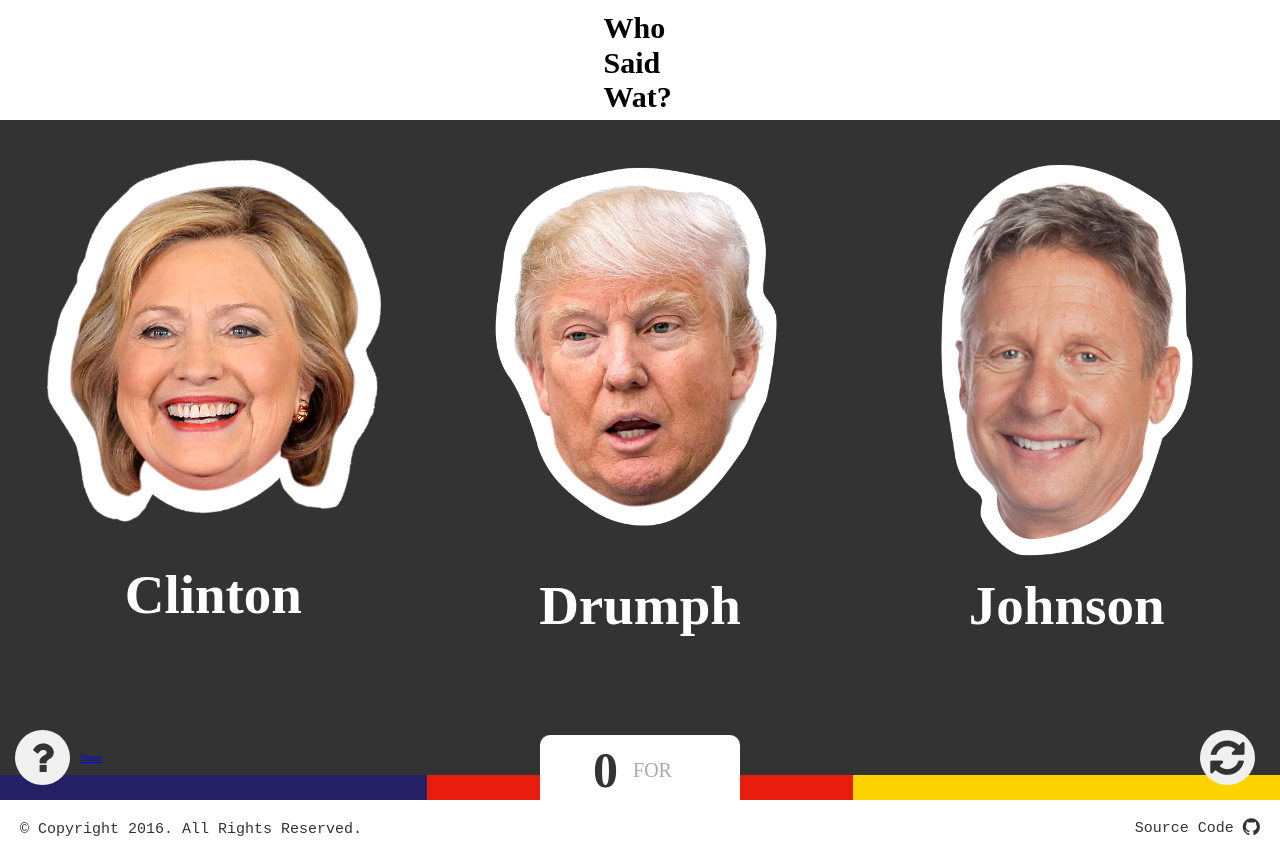
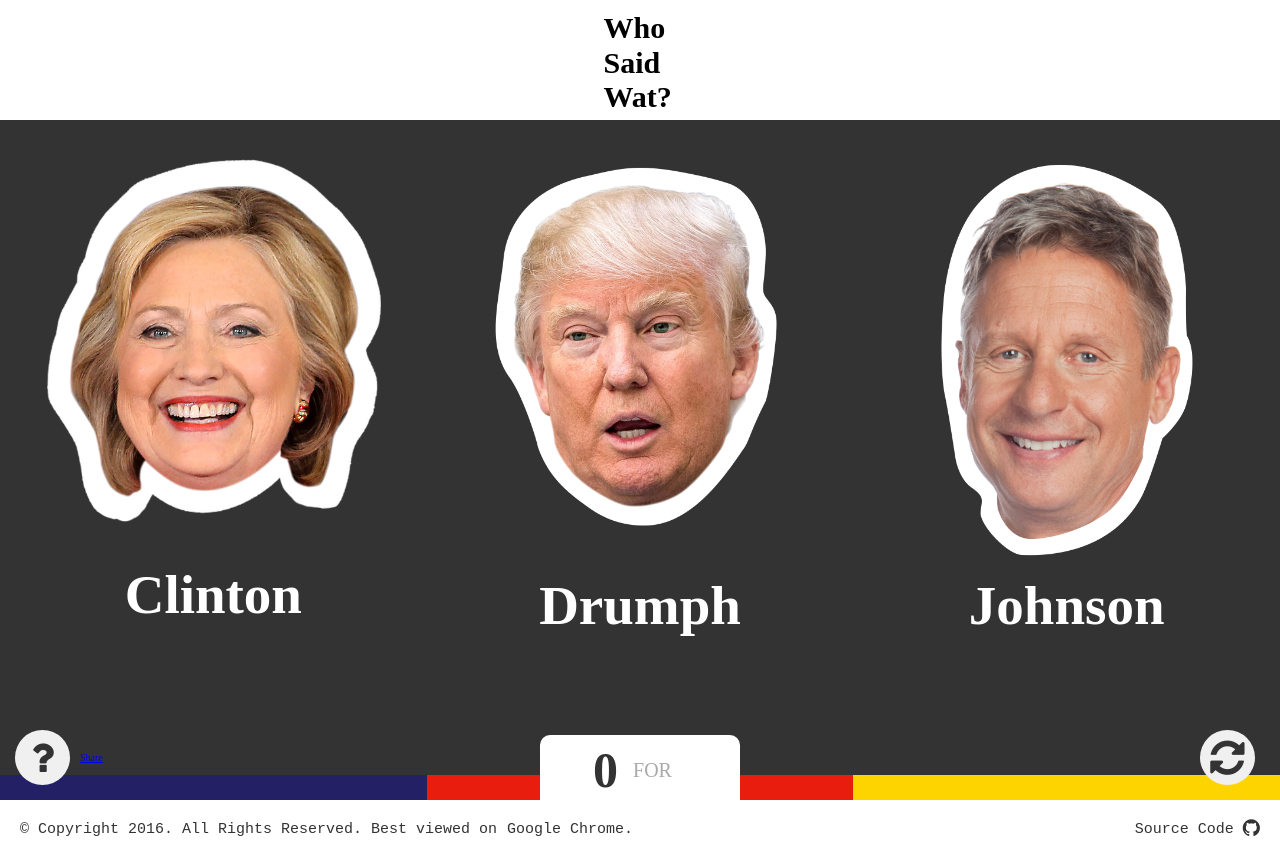
Before and after one commit to sturdynut/who-said-wat, a website: page public/index.html in a window 1280 px wide. Drawn offline with nearby package versions, Linux system fonts and the light colour scheme; some packages are replaced by stand-ins of ours; no server answers; a web font is replaced by a local one.

Commit message:
Add chrome disclaimer

```diff
--- a/public/css/main.css
+++ b/public/css/main.css
@@ -881,11 +881,17 @@ footer {
 }
 
 footer a {
-  margin-left: auto;
   color: #333;
   text-decoration: none;
+  transition: all 300ms;
+  margin-left: 10px;
   border-bottom: 1px solid transparent;
-  transition: all 300ms;
+  position: relative;
+  top: 1px;
+}
+
+footer a:last-child {
+  margin-left: auto;
 }
 
 footer a:hover {
--- a/public/index.html
+++ b/public/index.html
@@ -46,7 +46,7 @@
 			<ui-view></ui-view>
 		</div>
 		<footer>
-			&copy; Copyright 2016.  All Rights Reserved.
+			&copy; Copyright 2016.  All Rights Reserved. Best viewed on <a href='https://www.google.com/chrome/' target='_blank'>Google Chrome</a>.
 			<a href='https://github.com/sturdynut/who-said-wat' target='_blank'>
         Source Code
         <span class='fa fa-github fa-lg'></span>
```
